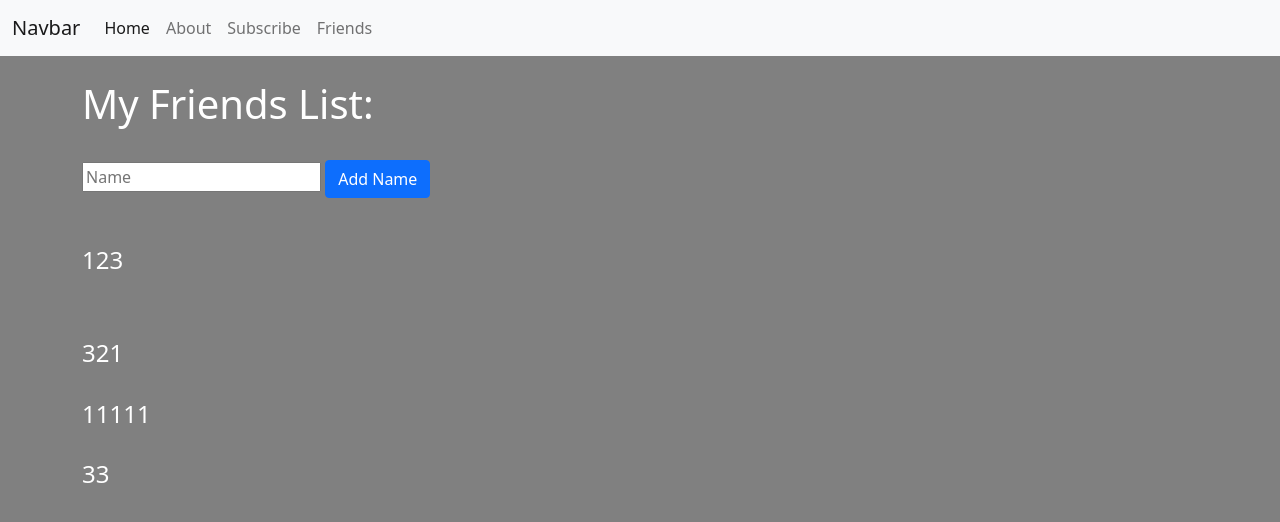
After one commit to deki90to/Flask-Beginner-Practice, a Flask app: page /friends in a window 1280 px wide. The commit adds this page. Shown: the top 522 px of the page. Run offline with Flask 2, Linux system fonts and the light colour scheme; data comes from the database, SQL or seed files in the repository; both versions use the stored data as it was after the commit.

Commit message:
receiving sub-emails, enable entering and posting names/conn to db

```diff
--- a/app.py
+++ b/app.py
@@ -1,9 +1,23 @@
-from flask import Flask, render_template, request
+from flask import Flask, render_template, request, redirect
 import smtplib
+from flask_sqlalchemy import SQLAlchemy
+from datetime import datetime
 
 
 
 app = Flask(__name__)
+app.config['SQLALCHEMY_DATABASE_URI'] = 'sqlite:///friends.db'
+db = SQLAlchemy(app)
+
+class Friends(db.Model):
+	id = db.Column(db.Integer, primary_key=True)
+	name = db.Column(db.String(200), nullable=False)
+	date = db.Column(db.DateTime, default=datetime.utcnow)
+
+	def __repr__(self):
+		return (f'Name: {self.id}')
+
+
 
 @app.route('/')
 def index():
@@ -29,15 +43,36 @@ def form():
 	last_name = request.form.get('last_name')
 	e_mail = request.form.get('e_mail')
 
+
+	message = 'You have beed subscribed to my channel'
+	server = smtplib.SMTP('smtp.gmail.com', 587)
+	server.starttls()
+	server.login('deki90to@gmail.com', '> enterUserPassword <')
+	server.sendmail('deki90to@gmail.com', e_mail, message)
+
 	if not first_name or not last_name or not e_mail:
 		error = 'All Fields Required'
-		return render_template('subscribe.html',
-			error=error, first_name=first_name,
-			last_name=last_name,
-			e_mail=e_mail)
+		return render_template('subscribe.html', error=error, first_name=first_name, last_name=last_name, e_mail=e_mail)
 
 	title = 'Thanks for subscribe'
-	return render_template('form.html', title=title,
-		first_name=first_name,
-		last_name=last_name,
-		e_mail=e_mail)
+	return render_template('form.html', title=title, first_name=first_name, last_name=last_name, e_mail=e_mail)
+
+
+@app.route('/friends', methods=['POST', 'GET'])
+def friends():
+	title = 'My Friends List'
+
+	if request.method == 'POST':
+		friend_name = request.form['name']
+		new_friend = Friends(name=friend_name)
+
+		try:
+			db.session.add(new_friend)
+			db.session.commit()
+			return redirect('/friends')
+
+		except:
+			return 'There was an error adding'
+	else:
+		friends = Friends.query.order_by(Friends.date)
+		return render_template('friends.html', title=title, friends=friends)
--- /dev/null
+++ b/static/css/style.css
@@ -0,0 +1,4 @@
+body {
+	background-color: grey;
+	color: white;
+}
--- a/templates/base.html
+++ b/templates/base.html
@@ -9,6 +9,8 @@
     <link href="https://cdn.jsdelivr.net/npm/bootstrap@5.0.0-beta2/dist/css/bootstrap.min.css" rel="stylesheet" integrity="sha384-BmbxuPwQa2lc/FVzBcNJ7UAyJxM6wuqIj61tLrc4wSX0szH/Ev+nYRRuWlolflfl" crossorigin="anonymous">
 
     <title>Hello, world!</title>
+
+    <link rel="stylesheet" type="text/css" href="static/css/style.css">
 
   </head>
   <body>
@@ -29,6 +31,9 @@
         </li>
         <li class="nav-item">
           <a class="nav-link" href="{{ url_for('subscribe') }}">Subscribe</a>
+        </li>
+        <li class="nav-item">
+          <a class="nav-link" href="{{ url_for('friends') }}">Friends</a>
         </li>
       </ul>
     </div>
--- /dev/null
+++ b/templates/friends.html
@@ -0,0 +1,24 @@
+{% extends 'base.html' %}
+
+
+
+{% block content %}
+
+<div class="container">
+  	<h1>{{ title }}: </h1>
+  	<br>
+
+  	<form action="/friends" method="POST">
+  		<input type="text" name="name" placeholder="Name">
+  		<input type="submit" value="Add Name" class="btn btn-primary">
+  	</form>
+
+  <br><br>
+
+  {% for friend in friends %}
+  	<h4>{{ friend.name }}</h4><br>
+  {% endfor %}
+
+</div>
+
+{% endblock %}
--- a/templates/subscribe.html
+++ b/templates/subscribe.html
@@ -29,7 +29,7 @@
 	</div>
 {% endif %}
 
-  <br><br>
+
   <button type="submit" class="btn btn-primary">Submit</button>
 </form>
 
```
Also changed, not shown: friends.db (added).
